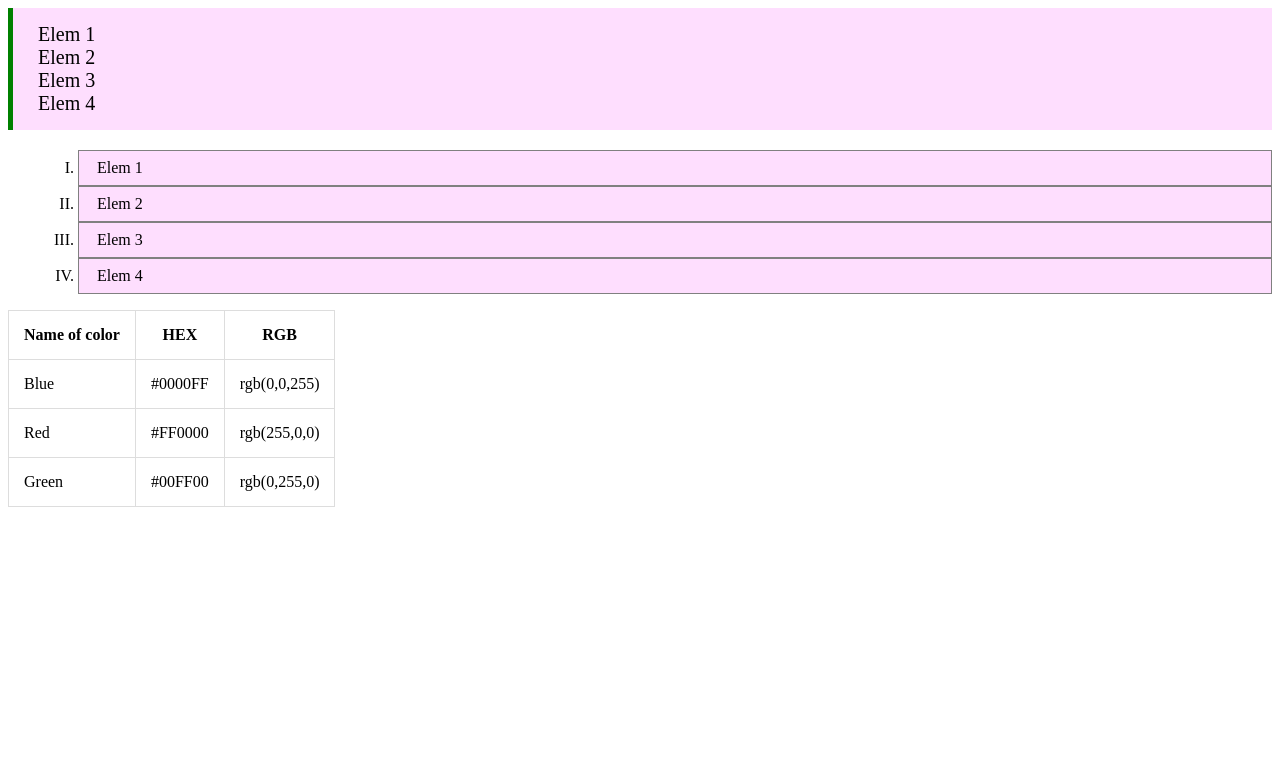
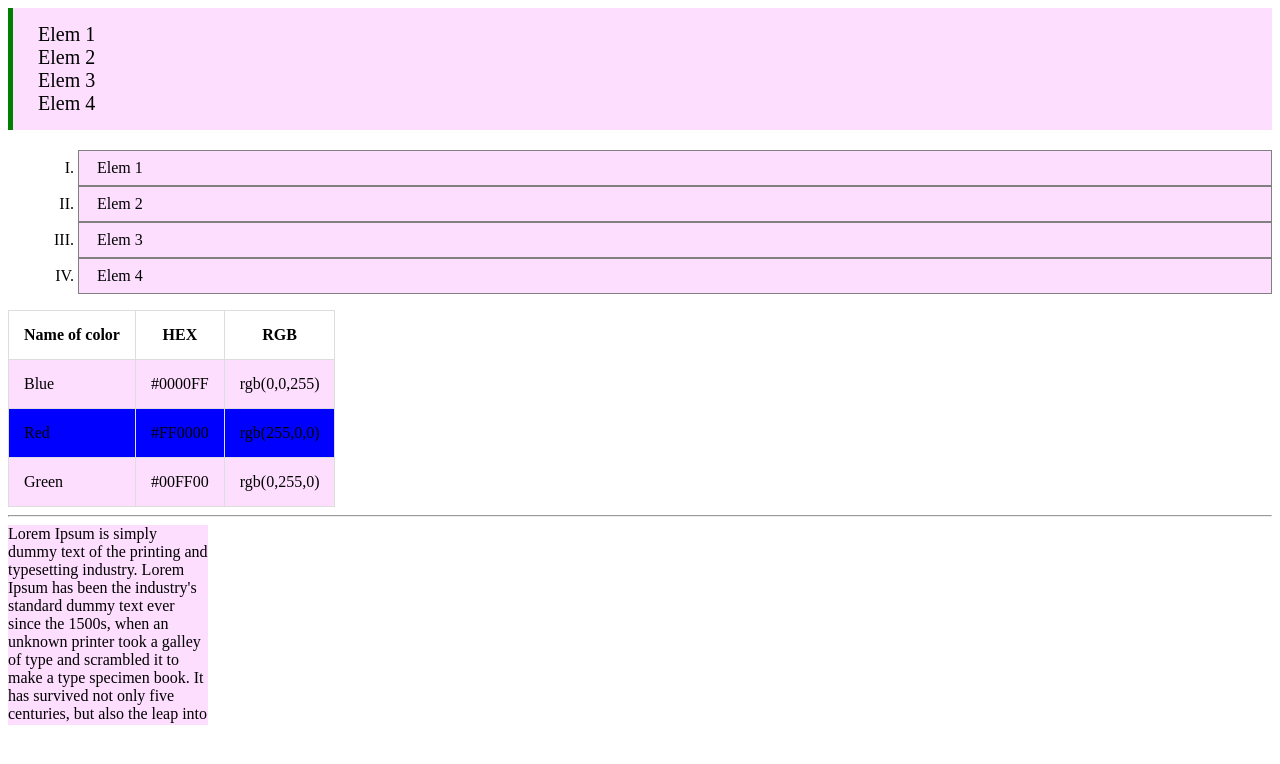
Before and after one commit to Amar11104/html-css-html, a plain HTML site: page moduli13/index.html in a window 1280 px wide. Drawn offline with Linux system fonts and the light colour scheme.

Commit message:
ndryshimet 13

```diff
--- a/moduli13/index.html
+++ b/moduli13/index.html
@@ -48,6 +48,16 @@
             </tbody>
         </table>
 
+    <hr>
+
+    <div>Lorem Ipsum is simply dummy text of the printing and
+         typesetting industry. Lorem Ipsum has been the industry's
+         standard dummy text ever since the 1500s, when an unknown
+         printer took a galley of type and scrambled it to make a type
+         specimen book. It has survived not only five centuries, but also
+         the leap into electronic typesetting, remaining essentially unchanged. It was popularised in the 1960s with the release of Letraset sheets containing Lorem Ipsum passages, and more recently with desktop publishing software like Aldus
+        PageMaker including versions of Lorem Ipsum.</div>
+
     </body>
 
 
--- a/moduli13/style.css
+++ b/moduli13/style.css
@@ -23,7 +23,24 @@ table{
     border-collapse: collapse;
 }
 
+tbody tr:nth-child(odd) {
+    background-color: #fedefe;
+}
+
+tbody tr:nth-child(even) {
+    background-color:blue;
+}
+
 td, th{
     border: 1px solid #ddd;
     padding: 15px;
 }
+
+div{
+    /* overflow: visible; */
+    /* overflow: hidden; */
+    overflow: scroll;
+    background-color: #fedefe;
+    height: 200px;
+    width: 200px;
+}
```
